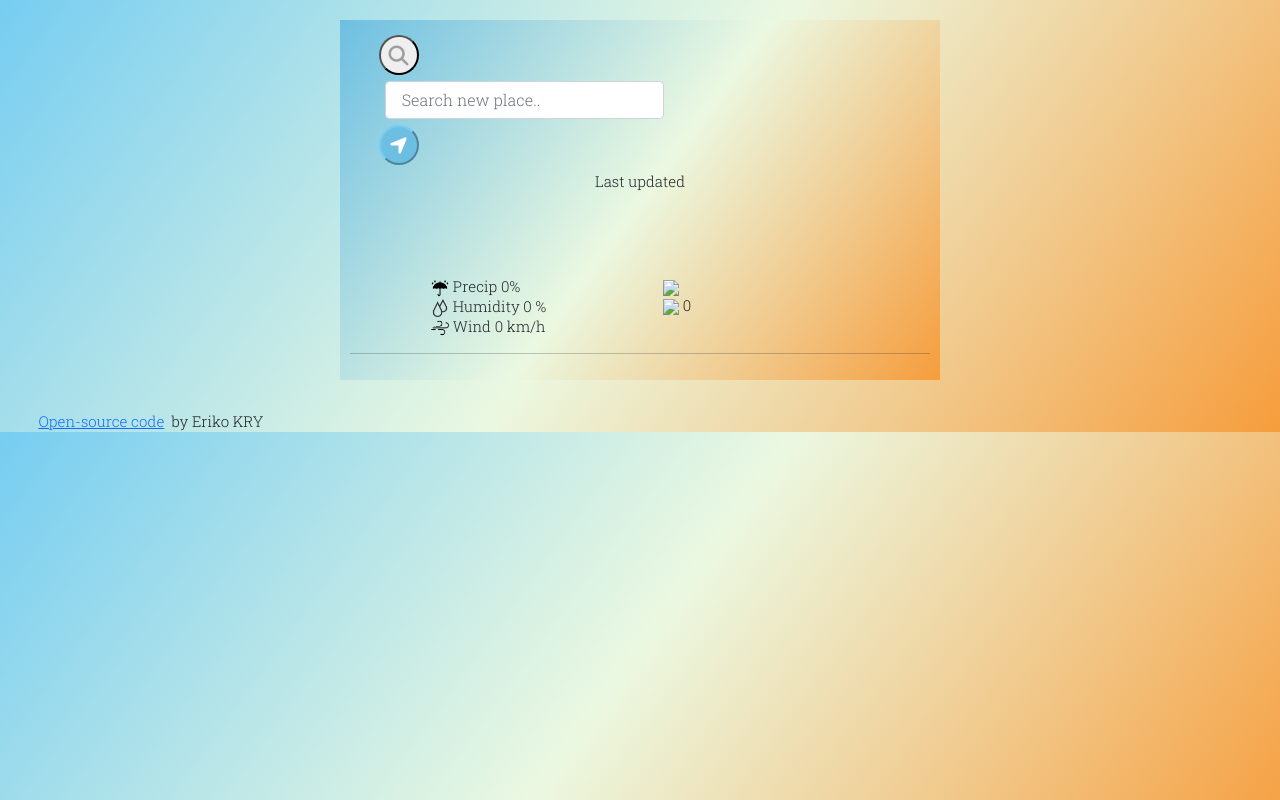
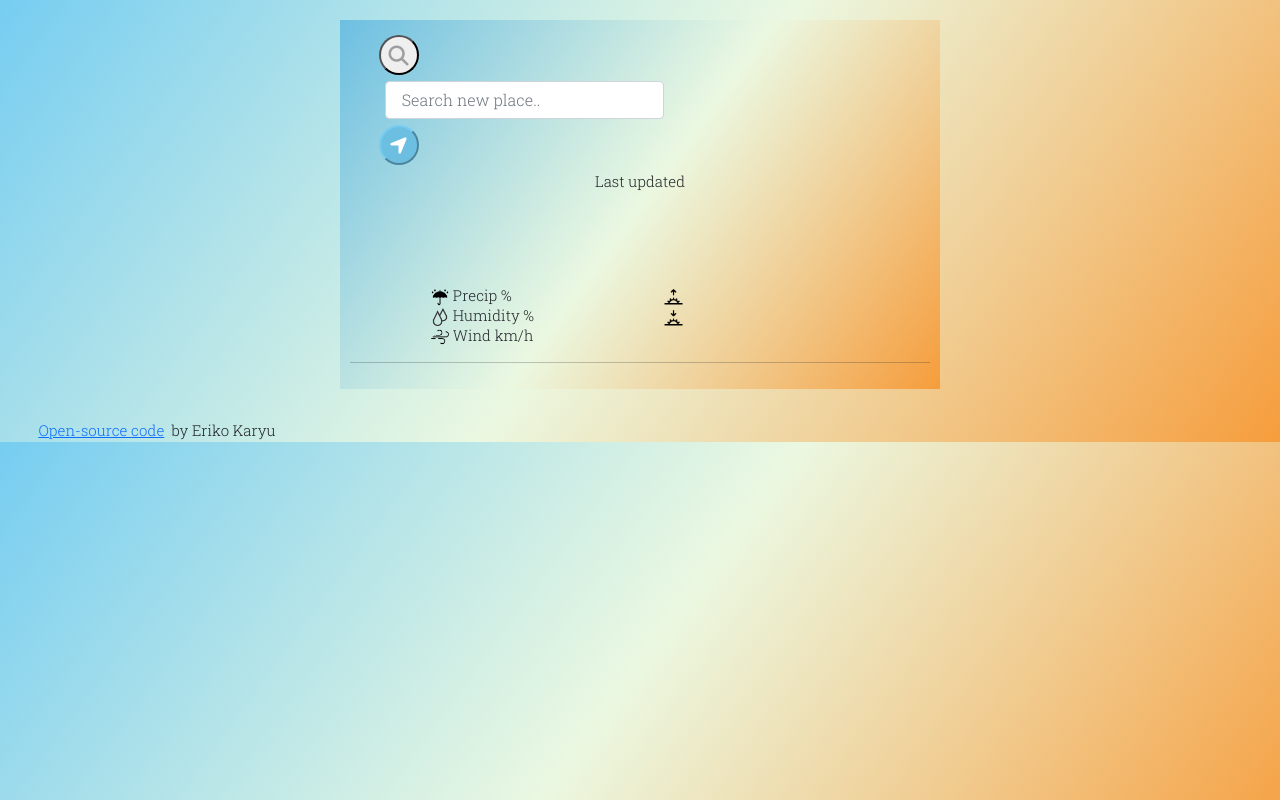
Before and after one commit to Erikomrk1986/my-weather-app-public-, a website built with Parcel: page index.html in a window 1280 px wide. Built offline with nearby package versions, Linux system fonts and the light colour scheme; no server answers; files whose address does not match are found by name.

Commit message:
Edited icon sunrise&sunset

```diff
--- a/index.html
+++ b/index.html
@@ -43,7 +43,7 @@
 
                 </div>
 
-                 <div class = "location"></div>
+                 <div class = "location"> </div>
              </div>
             </div>
           </div>
@@ -67,23 +67,23 @@
            <div class="col-6">
             <ul>
               <li> <img src="images/Precip-icon-2.png" width="18" />
-                Precip <span id="precip">0</span>%
+                Precip <span id="precip"> </span>%
               </li>
               <li> <img  src="images/Humidity-icon.png" width="18" />
-                Humidity <span id="humidity"> 0 </span>%
+                Humidity <span id="humidity"> </span>%
               </li>
               <li> <img  src="images/Wind-icon.png" width="18" />
-                Wind <span id="windspeed"> 0 </span>km/h
+                Wind <span id="windspeed"> </span>km/h
               </li>
             </ul>
           </div>
           <div class="col-6">
             <ul>
-              <li> <img  src="images/sunrise-icon.png" width="25" />
+              <li> <img  src="images/sunrise3.png" width="21" />
                  <span id="sunrise"> </span>
               </li>
-              <li> <img  src="images/sunset-icon.png" width="25" />
-                 <span id="sunset">0 </span>
+              <li> <img  src="images/sunset3.png" width="21" />
+                 <span id="sunset"> </span>
               </li>
             </ul>
           </div>
@@ -100,7 +100,7 @@
          <div class="hungry">
             <a href="https://hungry-hypatia-a2fdaf.netlify.app/">
              Open-source code </a> &nbsp;
-            by Eriko KRY
+            by Eriko Karyu
          </div>
          </div>
         </div>
--- a/src/index.js
+++ b/src/index.js
@@ -104,6 +104,7 @@ function displayWeatherCondition(response) {
   document.querySelector("#sunset").innerHTML = formatDate(response.data.sys.sunset * 1000
 
   );
+
   document
     .querySelector("#icon")
     .setAttribute(
@@ -153,4 +154,4 @@ locForm.addEventListener("submit", handleSubmit);
 let currentLocationButton = document.querySelector("#current-location-bttn");
 currentLocationButton.addEventListener("click", getCurrentLocation);
 
-searchCity("bangkok");
+searchCity("Dubai");
--- a/src/styles.css
+++ b/src/styles.css
@@ -120,6 +120,7 @@ h3 {
 #description {
   font-size: 30px;
   text-align: center;
+  margin-bottom: 2%;
 }
 
 #today {
```
Also changed, not shown: images/sunrise.png (added), images/sunrise3.png (added), images/sunset.png (added), images/sunset3.png (added).
